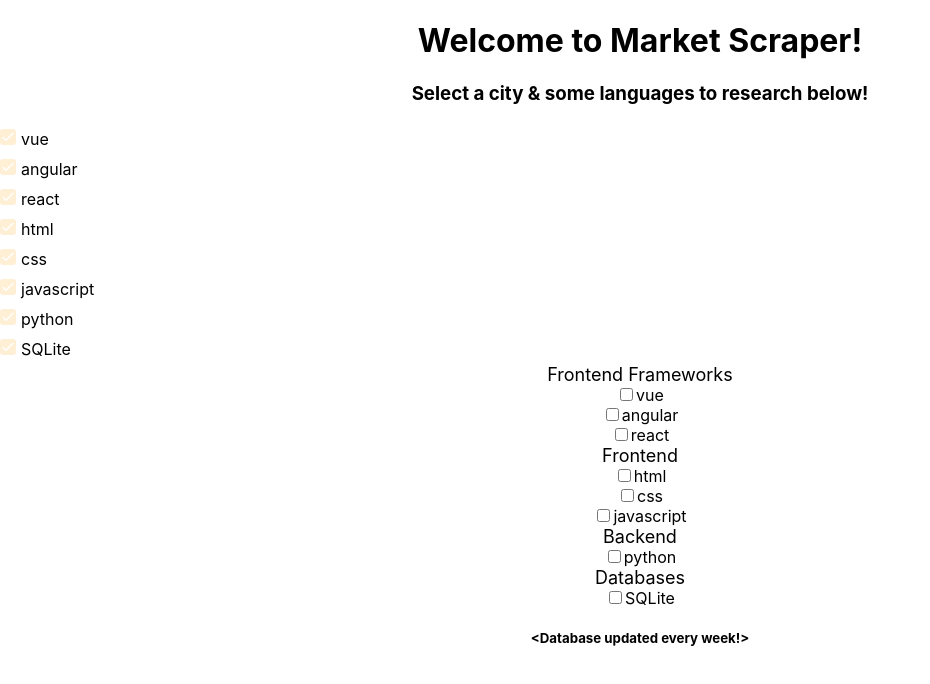
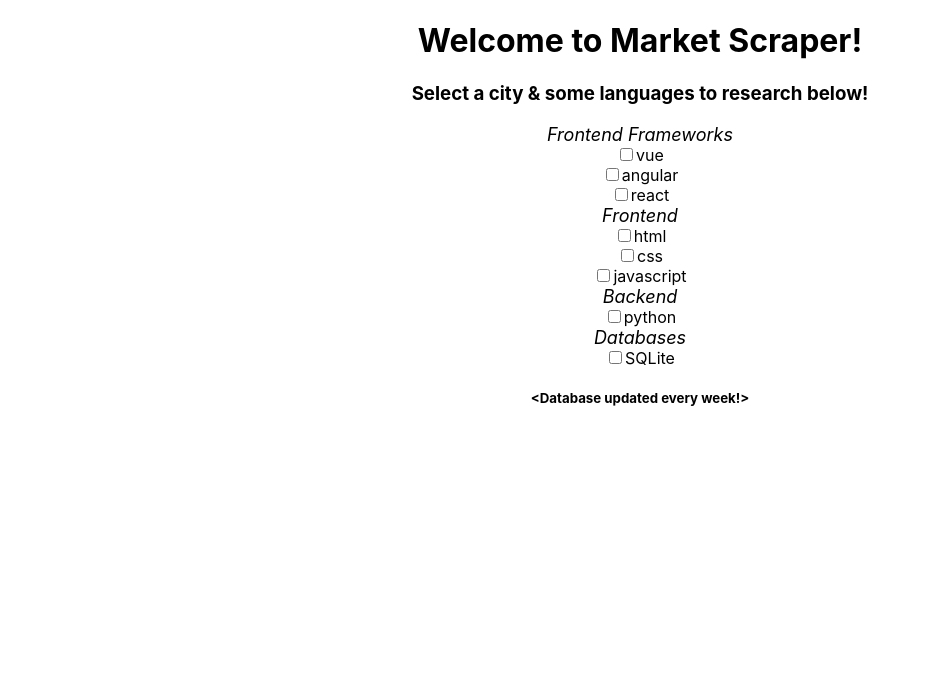
Before and after one commit to plutownium/indeed-scraper, a React (Create React App) app in the folder indeed-scraper-frontend/: page / in a window 1280 px wide. Shown: the top 684 px of the page, without its empty margins (0-930 px from the left). Built offline with nearby package versions, Linux system fonts and the light colour scheme.

Commit message:
giving up on react-bootstrap checkboxes

```diff
--- a/indeed-scraper-frontend/src/pages/Home.js
+++ b/indeed-scraper-frontend/src/pages/Home.js
@@ -48,6 +48,10 @@ class Homepage extends Component {
 			}
 		}
 		this.setState({ checked: checkboxState });
+	};
+
+	handleBootstrapCheckbox = event => {
+		console.log(event);
 	};
 
 	render() {
@@ -132,13 +136,13 @@ class Homepage extends Component {
 					/>
 				</label> */}
 
-				<div>{checkboxes}</div>
+				{/* <div>{checkboxes}</div> */}
 
 				<Form>
 					<Form.Label className="formLabel">
 						Frontend Frameworks
 					</Form.Label>
-					{this.state.checked.map((obj, index) => {
+					{this.state.checked.map(obj => {
 						let box = null;
 						if (obj.category === "framework") {
 							box = (
@@ -146,16 +150,14 @@ class Homepage extends Component {
 									inline
 									label={Object.keys(obj)[0]} // returns values like "vue", "react", "python"
 									type={"checkbox"}
-									id={index}
+									onChange={this.handleBootstrapCheckbox}
 								/>
 							);
 						}
 						return box;
 					})}
-				</Form>
-				<Form>
 					<Form.Label className="formLabel">Frontend</Form.Label>
-					{this.state.checked.map((obj, index) => {
+					{this.state.checked.map(obj => {
 						let box = null;
 						if (obj.category === "frontend") {
 							box = (
@@ -163,16 +165,14 @@ class Homepage extends Component {
 									inline
 									label={Object.keys(obj)[0]} // returns values like "vue", "react", "python"
 									type={"checkbox"}
-									id={index}
+									onChange={this.handleBootstrapCheckbox}
 								/>
 							);
 						}
 						return box;
 					})}
-				</Form>
-				<Form>
 					<Form.Label className="formLabel">Backend</Form.Label>
-					{this.state.checked.map((obj, index) => {
+					{this.state.checked.map(obj => {
 						let box = null;
 						if (obj.category === "backend") {
 							box = (
@@ -180,14 +180,14 @@ class Homepage extends Component {
 									inline
 									label={Object.keys(obj)[0]} // returns values like "vue", "react", "python"
 									type={"checkbox"}
-									id={index}
+									onChange={this.handleBootstrapCheckbox}
 								/>
 							);
 						}
 						return box;
 					})}
 					<Form.Label className="formLabel">Databases</Form.Label>
-					{this.state.checked.map((obj, index) => {
+					{this.state.checked.map(obj => {
 						let box = null;
 						if (obj.category === "database") {
 							box = (
@@ -195,7 +195,7 @@ class Homepage extends Component {
 									inline
 									label={Object.keys(obj)[0]} // returns values like "vue", "react", "python"
 									type={"checkbox"}
-									id={index}
+									onChange={this.handleBootstrapCheckbox}
 								/>
 							);
 						}
--- a/indeed-scraper-frontend/src/pages/home.css
+++ b/indeed-scraper-frontend/src/pages/home.css
@@ -1,10 +1,11 @@
 .formLabel {
 	font-size: 18px;
 	margin-bottom: 15px;
+	font-style: italic;
 }
-
+/*
 .testLabel {
 	font-size: 18px;
 	padding: 10px;
 	border: 1px solid black;
-}
+} */
```
